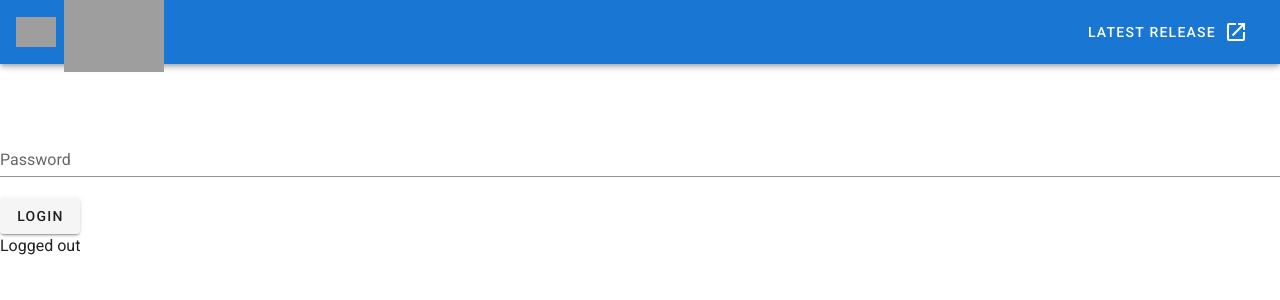
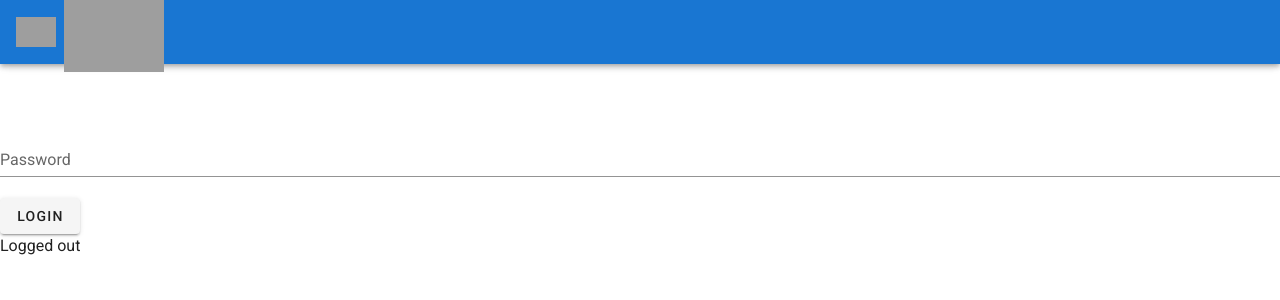
Before and after one commit to libesz/poolmanager, a Vue app in the folder site/: page / in a window 1280 px wide. Shown: the top 300 px of the page. Built offline with nearby package versions, Linux system fonts and the light colour scheme; grey boxes are pictures that could not be loaded.

Commit message:
Nice logout button on toolbar

```diff
--- a/site/src/App.vue
+++ b/site/src/App.vue
@@ -27,21 +27,14 @@
 
       <v-spacer></v-spacer>
 
-      <v-btn
-        href="https://github.com/vuetifyjs/vuetify/releases/latest"
-        target="_blank"
-        text
-      >
-        <span class="mr-2">Latest Release</span>
-        <v-icon>mdi-open-in-new</v-icon>
+      <v-btn v-if="token" @click="logout" text>
+        <span class="mr-2">Logout</span>
+        <v-icon>mdi-logout</v-icon>
       </v-btn>
     </v-app-bar>
 
     <v-main>
-      <div v-if="token">
-      <Main :token="token" />
-      <v-btn @click="logout">Logout</v-btn>
-      </div>
+      <Main v-if="token" :token="token" />
       <Login v-else @successfulLogin="successfulLogin" />
       <p>
         <span>Logged </span>
```
